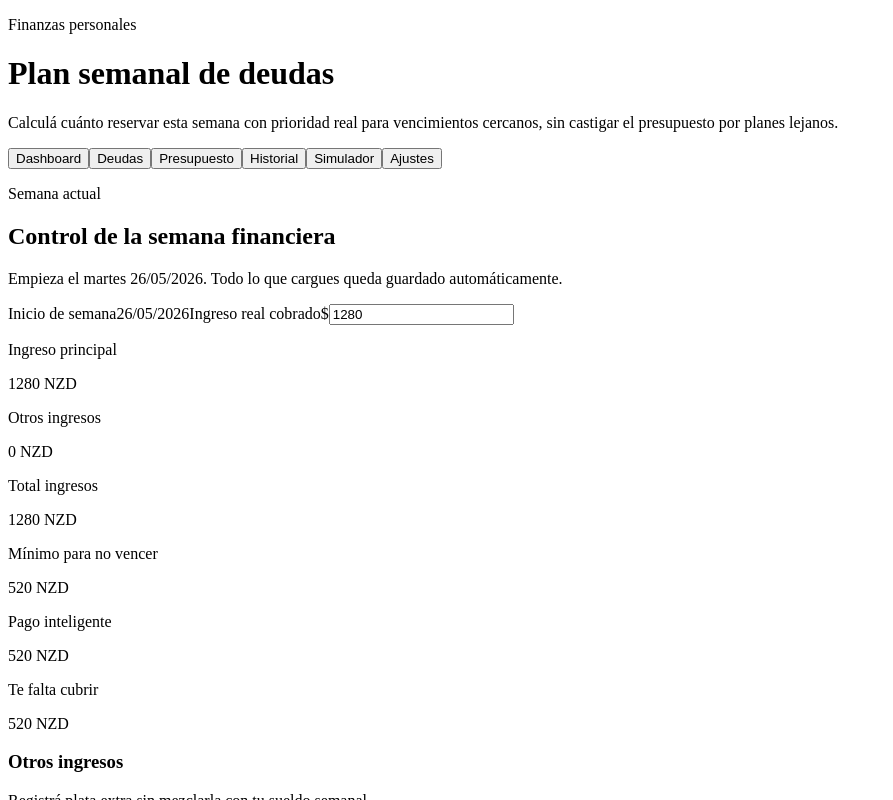
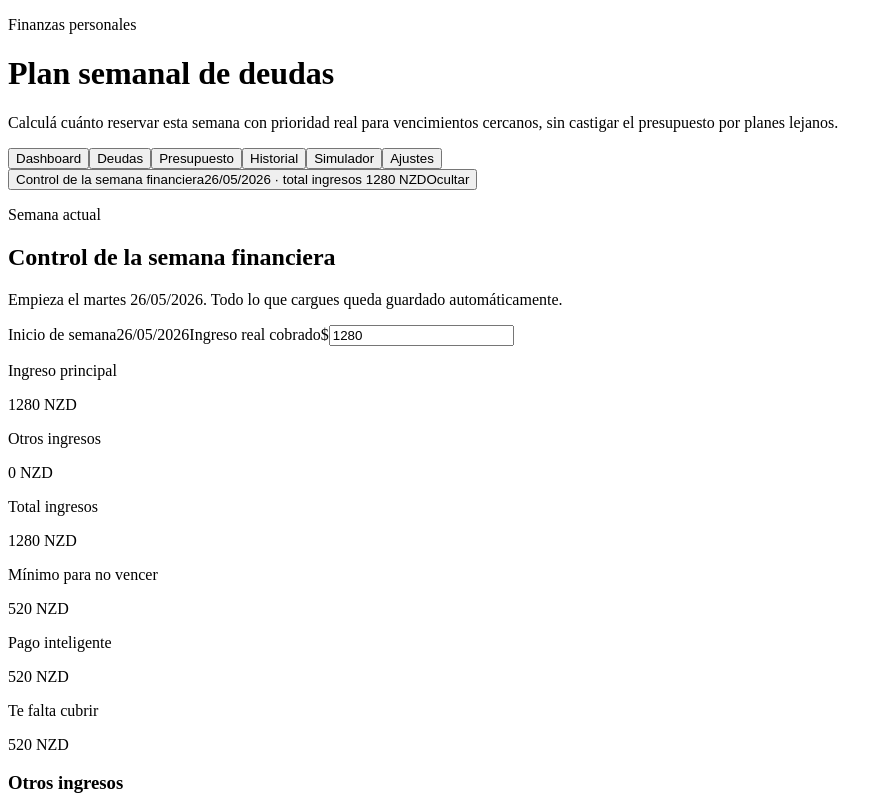
Before and after one commit to marcosgaier/finance-app, a React (Vite) app: page / in a window 1280 px wide. Both pictures are taken after a click on the button "Historial". Shown: the top 800 px of the page, without its empty margins (0-893 px from the left). Built offline with nearby package versions, Linux system fonts and the light colour scheme; the HTML template or start-up script is replaced by a standard one.

Commit message:
Organize weekly history into collapsible panels

```diff
--- a/src/components/WeeklyTracker.jsx
+++ b/src/components/WeeklyTracker.jsx
@@ -517,6 +517,12 @@ export function WeeklyTracker({
         </div>
       ) : null}
 
+      <div className="grid gap-3">
+        <CollapsiblePanel
+          title="Control de la semana financiera"
+          summary={`${formatDisplayDate(normalizedActiveWeek.weekStartDate)} · total ingresos ${formatMoney(totalIncome)}`}
+          defaultOpen
+        >
           <div className="flex flex-col gap-3 lg:flex-row lg:items-start lg:justify-between">
             <div>
               <p className="text-sm font-semibold uppercase tracking-wide text-teal-700">Semana actual</p>
@@ -600,8 +606,13 @@ export function WeeklyTracker({
               </p>
             )}
           </div>
-
-      <div className="mt-4 grid gap-4 lg:grid-cols-[1.15fr_0.85fr]">
+        </CollapsiblePanel>
+
+        <CollapsiblePanel
+          title="Gastos de la semana"
+          summary={`${variableTransactions.length} gastos · ${formatMoney(actualVariableSpent)}`}
+          defaultOpen
+        >
           <div className="rounded-lg border border-stone-200 bg-stone-50 p-4">
           <div className="flex flex-wrap items-center justify-between gap-2">
             <div>
@@ -681,7 +692,13 @@ export function WeeklyTracker({
             />
           </label>
           </div>
-
+        </CollapsiblePanel>
+
+        <CollapsiblePanel
+          title="Resultado real de la semana"
+          summary={`${realWeeklyMargin >= 0 ? 'Sobró' : 'Faltó'} ${formatMoney(Math.abs(realWeeklyMargin))}`}
+          defaultOpen={false}
+        >
           <div className="rounded-lg border border-sky-200 bg-sky-50 p-4">
             <p className="text-sm font-semibold uppercase tracking-wide text-sky-700">Resultado real de la semana</p>
             <MoneyFlowPanel
@@ -693,9 +710,14 @@ export function WeeklyTracker({
               })}
             />
           </div>
-      </div>
-
-      <div className="mt-4 rounded-lg border border-sky-200 bg-sky-50 p-4">
+        </CollapsiblePanel>
+
+        <CollapsiblePanel
+          title="Pago elegido esta semana"
+          summary={`Pagado a deudas ${formatMoney(totalPaid)}`}
+          defaultOpen={false}
+        >
+          <div className="rounded-lg border border-sky-200 bg-sky-50 p-4">
             <p className="text-sm font-semibold uppercase tracking-wide text-sky-700">Pago elegido esta semana</p>
             <div className="mt-2 grid gap-3 md:grid-cols-3">
               <SummaryTile label="Elegido" value={totalPaid} />
@@ -779,6 +801,8 @@ export function WeeklyTracker({
         >
           Cerrar semana
         </button>
+      </div>
+        </CollapsiblePanel>
       </div>
 
       {savedRecords.length > 0 ? (
@@ -1224,6 +1248,29 @@ function ClosedWeekEditor({
   );
 }
 
+function CollapsiblePanel({ title, summary, defaultOpen = false, children }) {
+  const [isOpen, setIsOpen] = useState(defaultOpen);
+
+  return (
+    <div className="rounded-lg border border-stone-200 bg-white shadow-sm">
+      <button
+        className="flex w-full items-center justify-between gap-3 px-4 py-3 text-left"
+        type="button"
+        onClick={() => setIsOpen((currentValue) => !currentValue)}
+      >
+        <span className="min-w-0">
+          <span className="block text-sm font-semibold text-stone-950">{title}</span>
+          <span className="mt-1 block truncate text-sm text-stone-500">{summary}</span>
+        </span>
+        <span className="shrink-0 rounded-full border border-stone-200 bg-stone-50 px-2 py-1 text-xs font-semibold text-stone-700">
+          {isOpen ? 'Ocultar' : 'Ver'}
+        </span>
+      </button>
+      {isOpen ? <div className="border-t border-stone-100 p-4">{children}</div> : null}
+    </div>
+  );
+}
+
 function MoneyFlowPanel({ summary }) {
   return (
     <div className="mt-3 grid gap-3">
```
Lines whose indentation alone changed are shown as unchanged.
